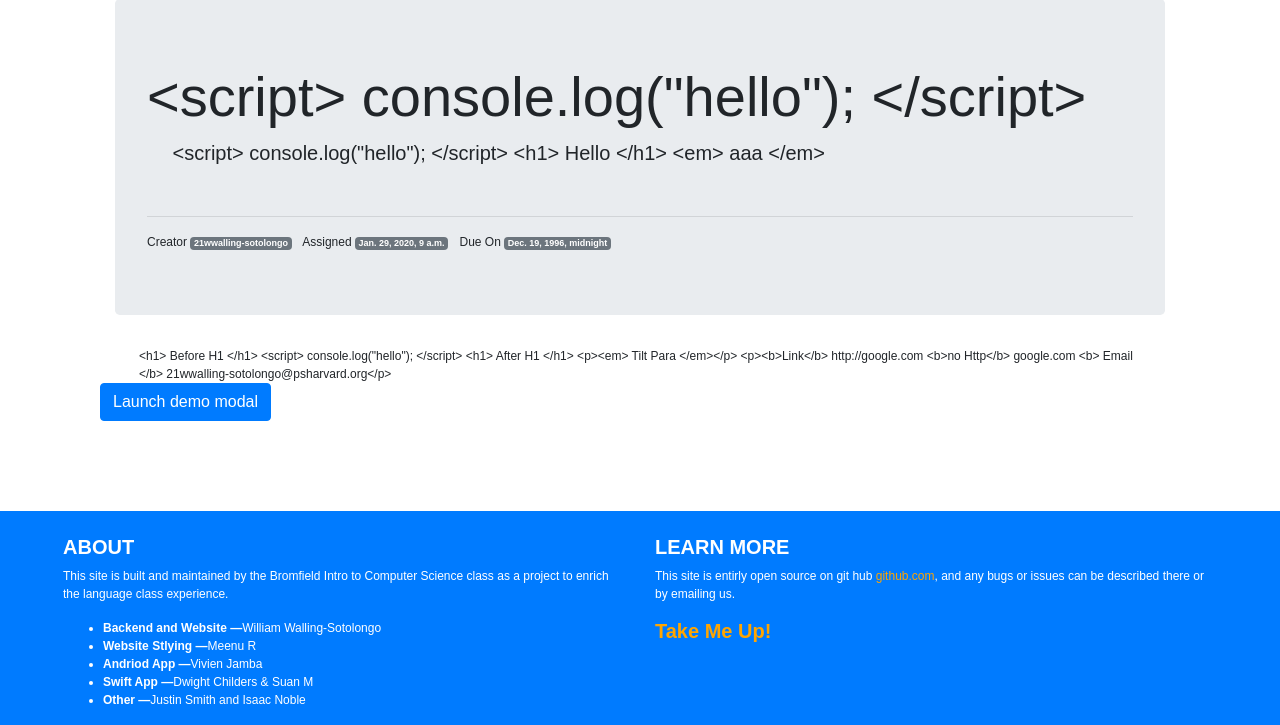
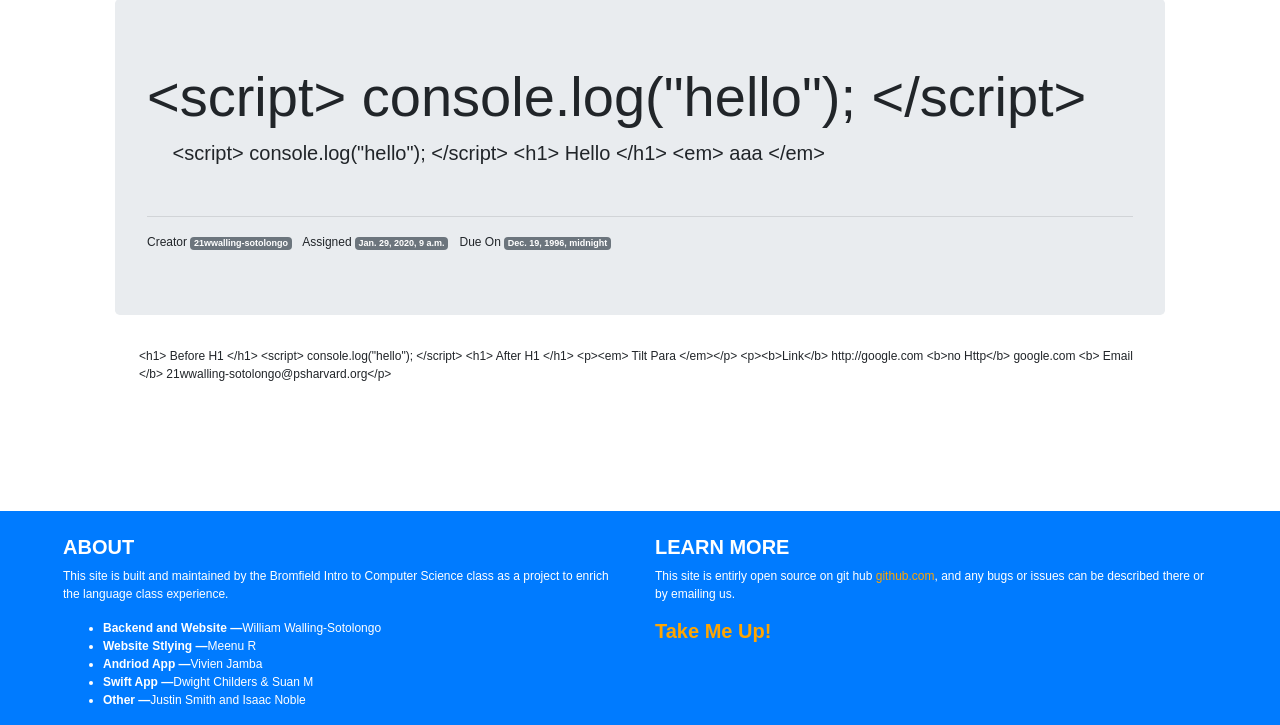
Before and after one commit to ALearningCurve/NLPP, a Django app: page /posts/16/ in a window 1280 px wide. Shown: the part 75-800 px from the top of the page. Run offline with Django 3.2, Linux system fonts and the light colour scheme; a user stored in the database is signed in; data comes from the database, SQL or seed files in the repository; both versions use the stored data as it was after the commit; some libraries are stand-ins or nearby versions.

Commit message:
ooops
this was supposed to be removed (as the double clock does it job for it)

```diff
--- a/NLPP/posts/templates/posts/post_detail.html
+++ b/NLPP/posts/templates/posts/post_detail.html
@@ -3,11 +3,6 @@
 {% block post_content %}
     {% include "posts/_post.html" %}
 
-  <!-- This is the modal that will pop up on double click -->
-  <!-- Button trigger modal -->
-<button type="button" class="btn btn-primary"  data-target="#translateModal">
-  Launch demo modal
-</button>
 
 <!-- Modal -->
 <div class="modal fade" id="translateModal" tabindex="-1" role="dialog" aria-labelledby="translateModalTitle" aria-hidden="true">
```
Also changed, not shown: NLPP/db.sqlite3.
